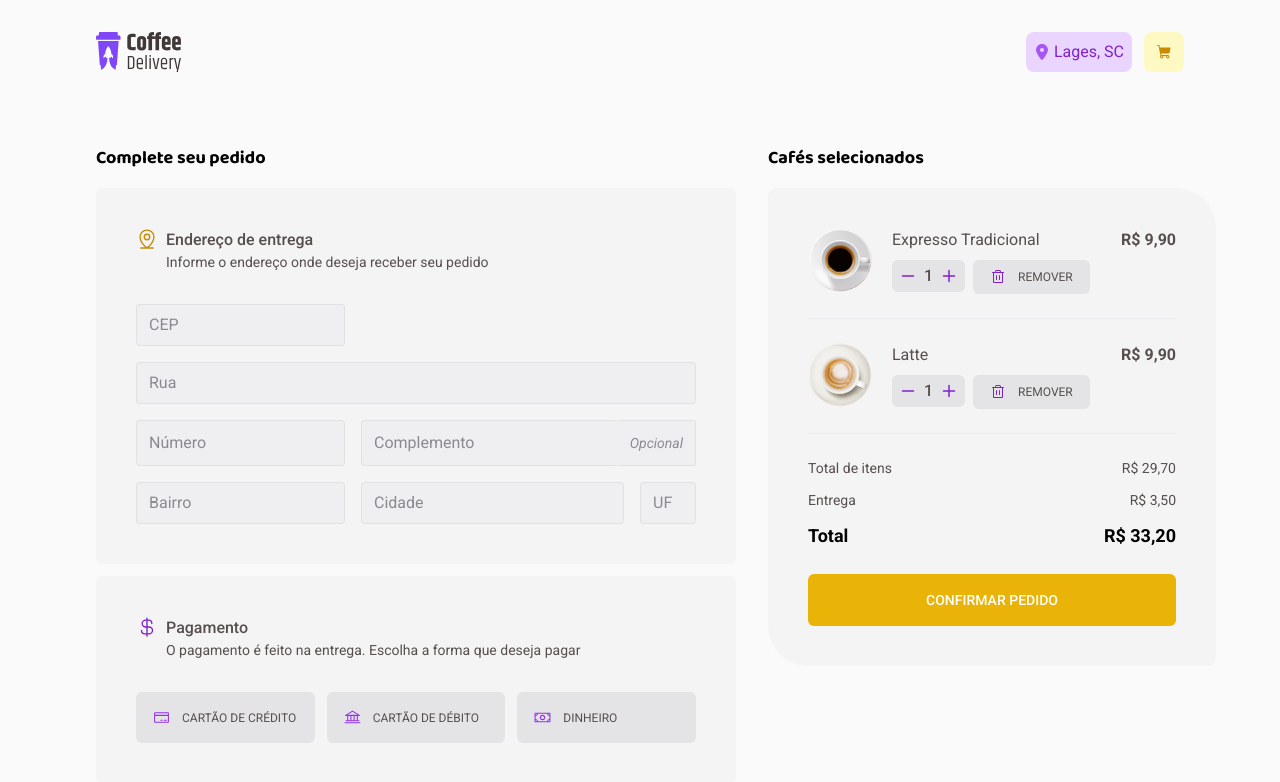
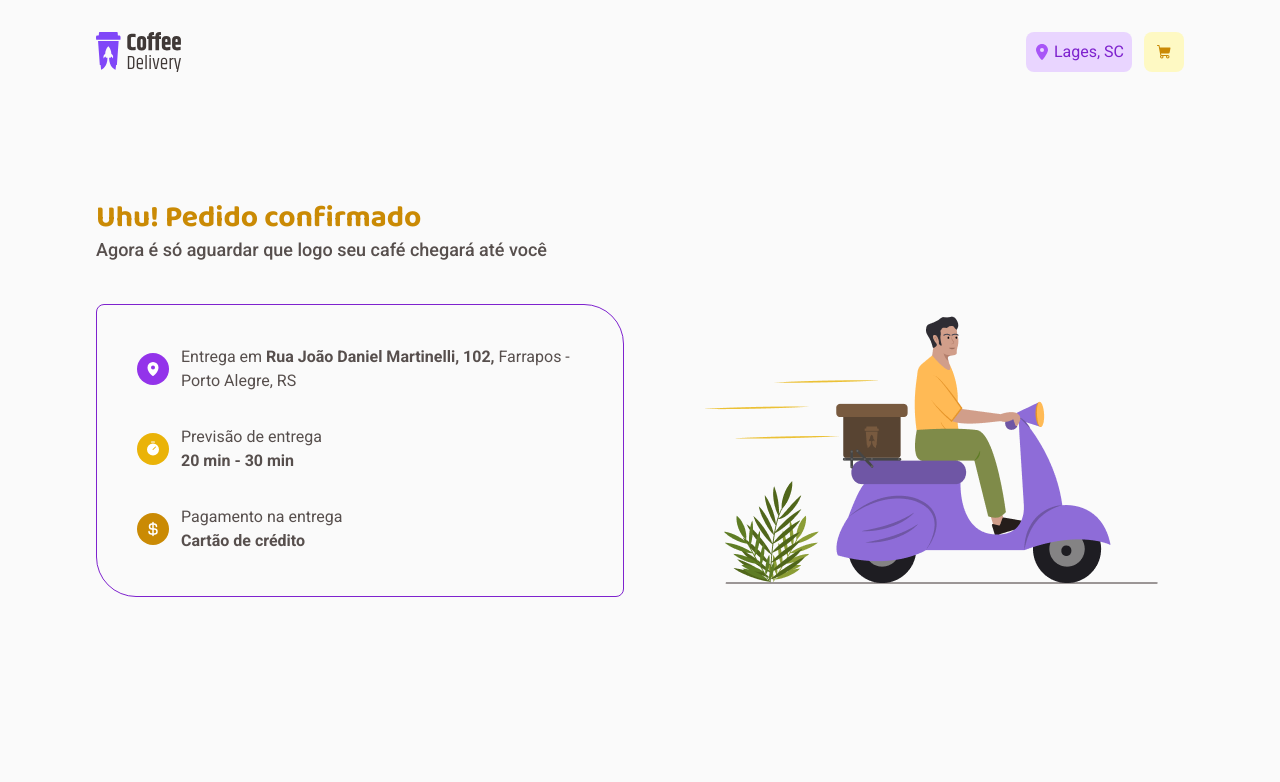
Before and after one commit to MatheusBorgesDev/coffee-delivery, a React (Vite) app: page / in a window 1280 px wide. Shown: the top 782 px of the page. Built offline with nearby package versions, Linux system fonts and the light colour scheme.

Commit message:
feat: :sparkles: add success page

```diff
--- a/src/main.tsx
+++ b/src/main.tsx
@@ -2,12 +2,13 @@ import React from "react";
 import ReactDOM from "react-dom/client";
 import { App } from "./App.tsx";
 import { Checkout } from "./checkout.tsx";
+import { Success } from "./success.tsx";
 import "./index.css";
 import { Header } from "./components/header.tsx";
 
 ReactDOM.createRoot(document.getElementById("root")!).render(
   <React.StrictMode>
     <Header />
-    <Checkout />
+    <Success />
   </React.StrictMode>
 );
--- /dev/null
+++ b/src/success.tsx
@@ -0,0 +1,67 @@
+import {
+  PiCurrencyDollarBold,
+  PiMapPinFill,
+  PiTimerFill,
+} from "react-icons/pi";
+
+import successImg from "../public/success-image.png";
+
+export function Success() {
+  return (
+    <div className="w-[70rem] mx-auto px-4">
+      <main className="mt-24 flex flex-col gap-10">
+        <div>
+          <h1 className="text-3xl text-yellow-600 font-baloo font-bold">
+            Uhu! Pedido confirmado
+          </h1>
+          <p className="text-lg font-medium">
+            Agora é só aguardar que logo seu café chegará até você
+          </p>
+        </div>
+
+        <div className="flex justify-between">
+          <div className="p-10 w-[33rem] bg-zinc-50 rounded-lg rounded-tr-[2.5rem] rounded-bl-[2.5rem] border border-purple-700">
+            <div className="flex flex-col gap-8">
+              <div className="flex items-center gap-3">
+                <div className="bg-purple-600 p-2 rounded-full">
+                  <PiMapPinFill className="text-white" />
+                </div>
+                <p>
+                  Entrega em{" "}
+                  <span className="font-bold">
+                    Rua João Daniel Martinelli, 102,
+                  </span>{" "}
+                  Farrapos - Porto Alegre, RS
+                </p>
+              </div>
+
+              <div className="flex items-center gap-3">
+                <div className="bg-yellow-500 p-2 rounded-full">
+                  <PiTimerFill className="text-white" />
+                </div>
+                <p>
+                  Previsão de entrega <br />
+                  <span className="font-bold">20 min - 30 min</span>
+                </p>
+              </div>
+
+              <div className="flex items-center gap-3">
+                <div className="bg-yellow-600 p-2 rounded-full">
+                  <PiCurrencyDollarBold className="text-white" />
+                </div>
+                <p>
+                  Pagamento na entrega <br />
+                  <span className="font-bold">Cartão de crédito</span>
+                </p>
+              </div>
+            </div>
+          </div>
+
+          <div>
+            <img src={successImg} alt="" />
+          </div>
+        </div>
+      </main>
+    </div>
+  );
+}
```
Also changed, not shown: public/success-image.png (added).
